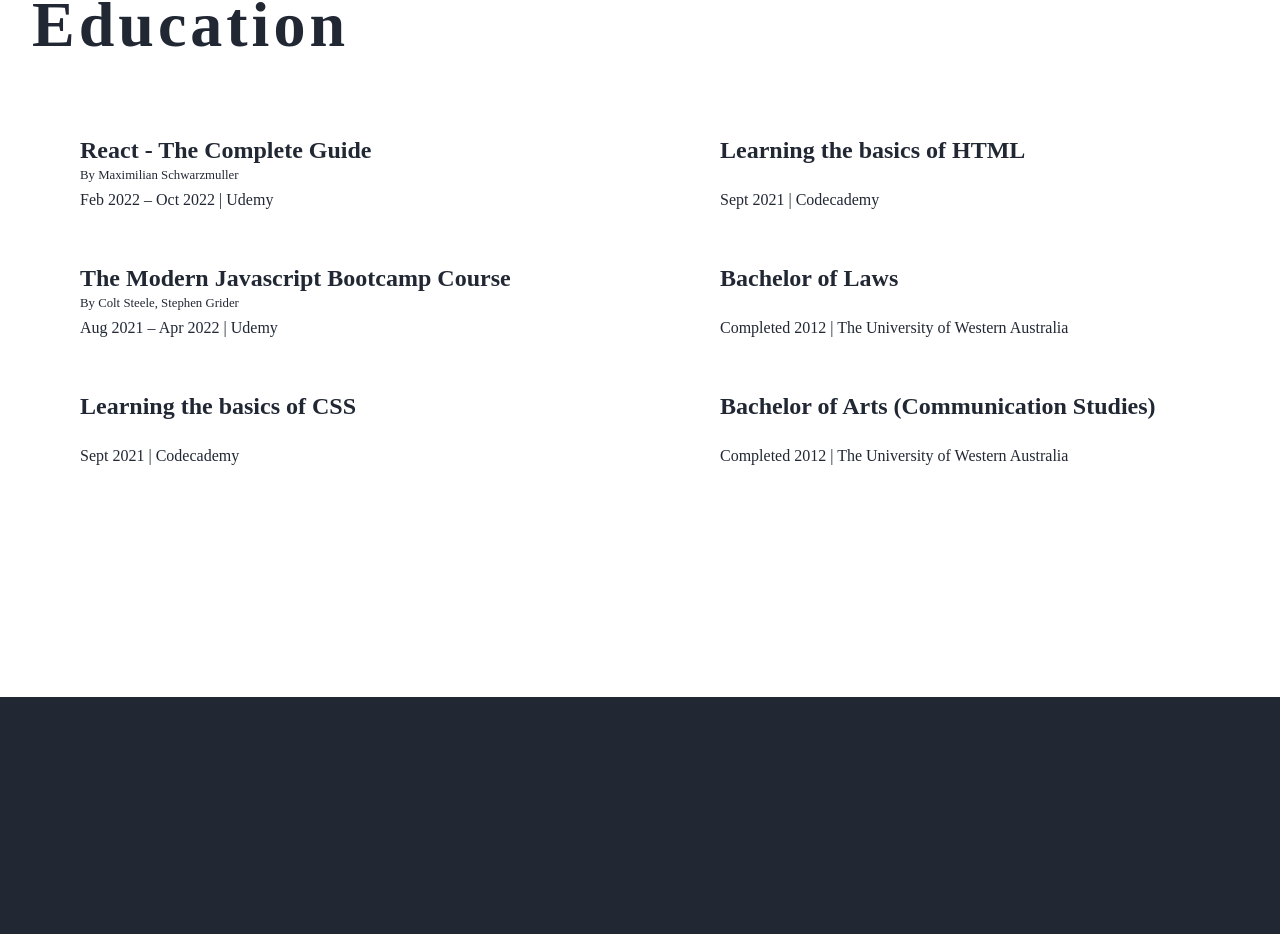
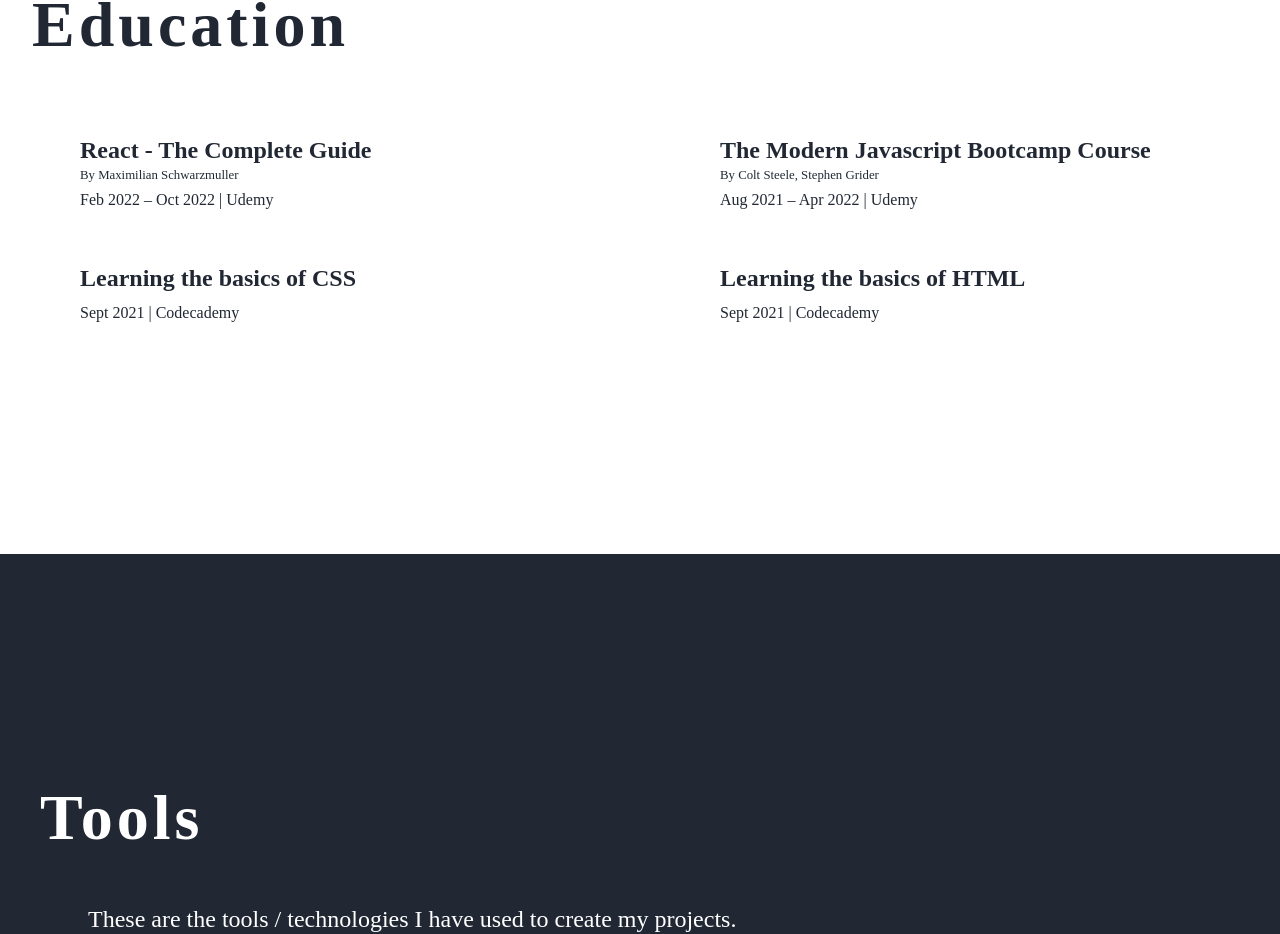
Before and after one commit to wteo/resumev2, a React (Create React App) app: page / in a window 1280 px wide. Shown: the part 4259-5193 px from the top of the page. Built offline with nearby package versions, Linux system fonts and the light colour scheme.

Commit message:
Refactor

```diff
--- a/src/components/Education/Education.js
+++ b/src/components/Education/Education.js
@@ -21,12 +21,6 @@ function Education() {
     }, {
         courseTitle: 'Learning the basics of HTML',
         date: 'Sept 2021 | Codecademy'
-    }, {
-        courseTitle: 'Bachelor of Laws',
-        date: 'Completed 2012 | The University of Western Australia'
-    }, {
-        courseTitle: 'Bachelor of Arts (Communication Studies)',
-        date: 'Completed 2012 | The University of Western Australia'
     }];
 
     return (
@@ -35,32 +29,7 @@ function Education() {
                 Education
             </NavTitleStyle>
             <div className={styles.coursesContainer}>
-                <Course
-                    title={coursesArr[0].courseTitle}
-                    lecturer={coursesArr[0].lecturer}
-                    date={coursesArr[0].date}
-                />
-                <Course
-                    title={coursesArr[1].courseTitle}
-                    lecturer={coursesArr[1].lecturer}
-                    date={coursesArr[1].date}
-                />
-                <Course
-                    title={coursesArr[2].courseTitle}
-                    date={coursesArr[2].date}
-                />
-                <Course
-                    title={coursesArr[3].courseTitle}
-                    date={coursesArr[3].date}
-                />
-                <Course
-                    title={coursesArr[4].courseTitle}
-                    date={coursesArr[4].date}
-                />
-                <Course
-                    title={coursesArr[5].courseTitle}
-                    date={coursesArr[5].date}
-                />
+                { coursesArr.map(course => <Course title={course.courseTitle} lecturer={course.lecturer ?? ''} date={course.date} />) }
             </div>
         </div>
     );
--- a/src/components/Education/Education.module.css
+++ b/src/components/Education/Education.module.css
@@ -13,13 +13,11 @@
 .coursesContainer {
     display: grid;
     grid-template-columns: 1fr 1fr;
-    grid-template-rows: 1fr 1fr 1fr;
-    grid-auto-flow: column;
+    grid-auto-flow: row;
 }
 
 @media (max-width: 780px) {
     .coursesContainer {
         grid-template-columns: 1fr;
-        grid-template-rows: 1fr 1fr 1fr 1fr 1fr 1fr;
     }
 }
```
